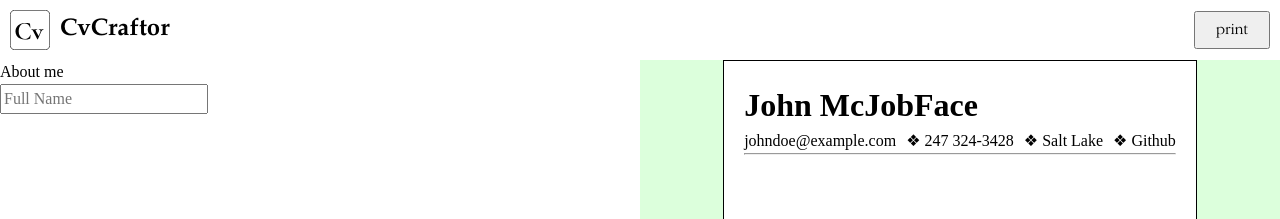
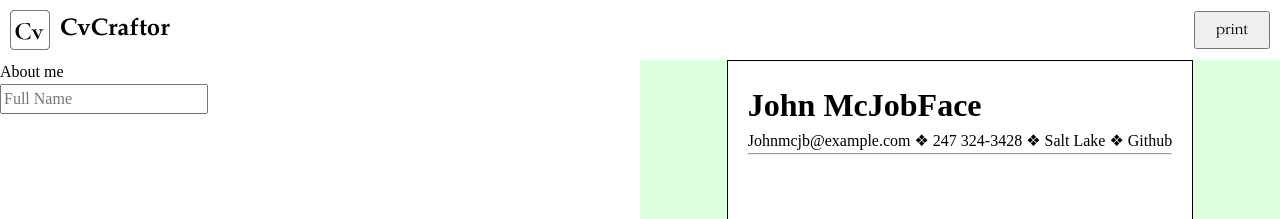
Before and after one commit to deep-vinci/CVcraftor, a React (Vite) app: page / in a window 1280 px wide. Shown: the top 219 px of the page. Built offline with nearby package versions, Linux system fonts and the light colour scheme.

Commit message:
feat(DisplayPdf): replacing info div with a p tag as this removes unnecessary styling issues from variable width

```diff
--- a/src/MainBody.jsx
+++ b/src/MainBody.jsx
@@ -9,7 +9,7 @@ const Editor = ({ resume, updateData }) => {
             <form action="/" method="">
                 <div className="about-me">
                     <p>About me</p>
-                    <input onChange={(e) => updateData("fullName", e.target.value)} type="text" name="fullname" id="fullname" placeholder='Full Name'/>
+                    <input onChange={(e) => updateData("email", e.target.value)} type="text" name="fullname" id="fullname" placeholder='Full Name'/>
                 </div>
             </form>
         </div>
@@ -23,10 +23,11 @@ const DisplayPdf = ({ resume }) => {
                 <div className="resume resume-header">
                     <div className="fullname">{`${resume.fullName}`}</div>
                     <div className="info">
-                        <div className="email">{resume.email}</div>
+                    {resume.email} ❖ {resume.phone} ❖ {resume.location} ❖ {resume.link}
+                        {/* <div className="email">{resume.email}</div>
                         <div className="phone">❖ {resume.phone}</div>
                         <div className="location">❖ {resume.location}</div>
-                        <div className="link">❖ {resume.link}</div>
+                        <div className="link">❖ {resume.link}</div> */}
                     </div>
                     <hr />
                 </div>
@@ -38,7 +39,7 @@ const DisplayPdf = ({ resume }) => {
 const MainBody = () => {
     let resumeObject = {
         fullName: "John McJobFace",
-        email: "johndoe@example.com",
+        email: "Johnmcjb@example.com",
         phone: "247 324-3428",
         location: "Salt Lake",
         link: "Github",
```
